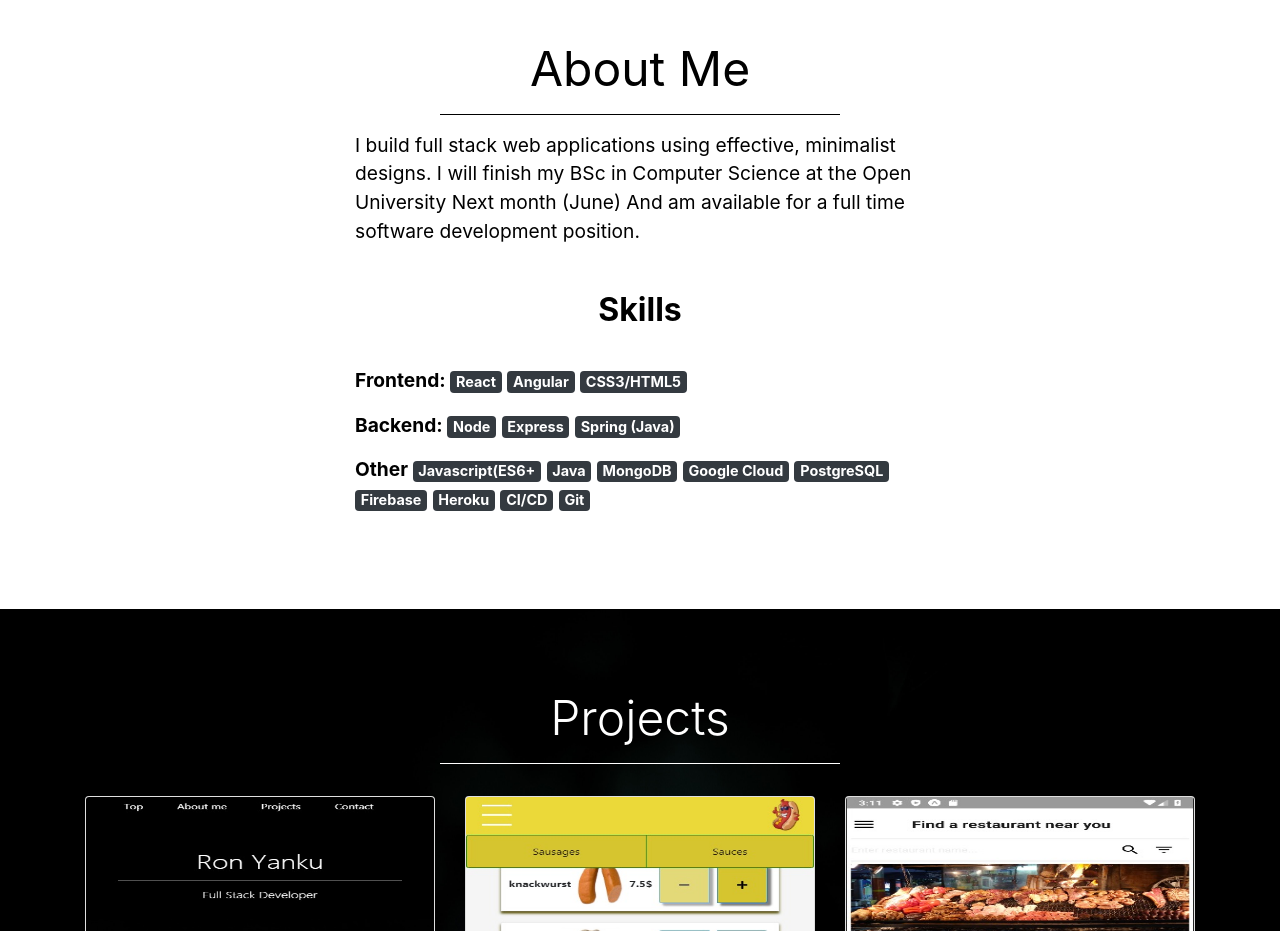
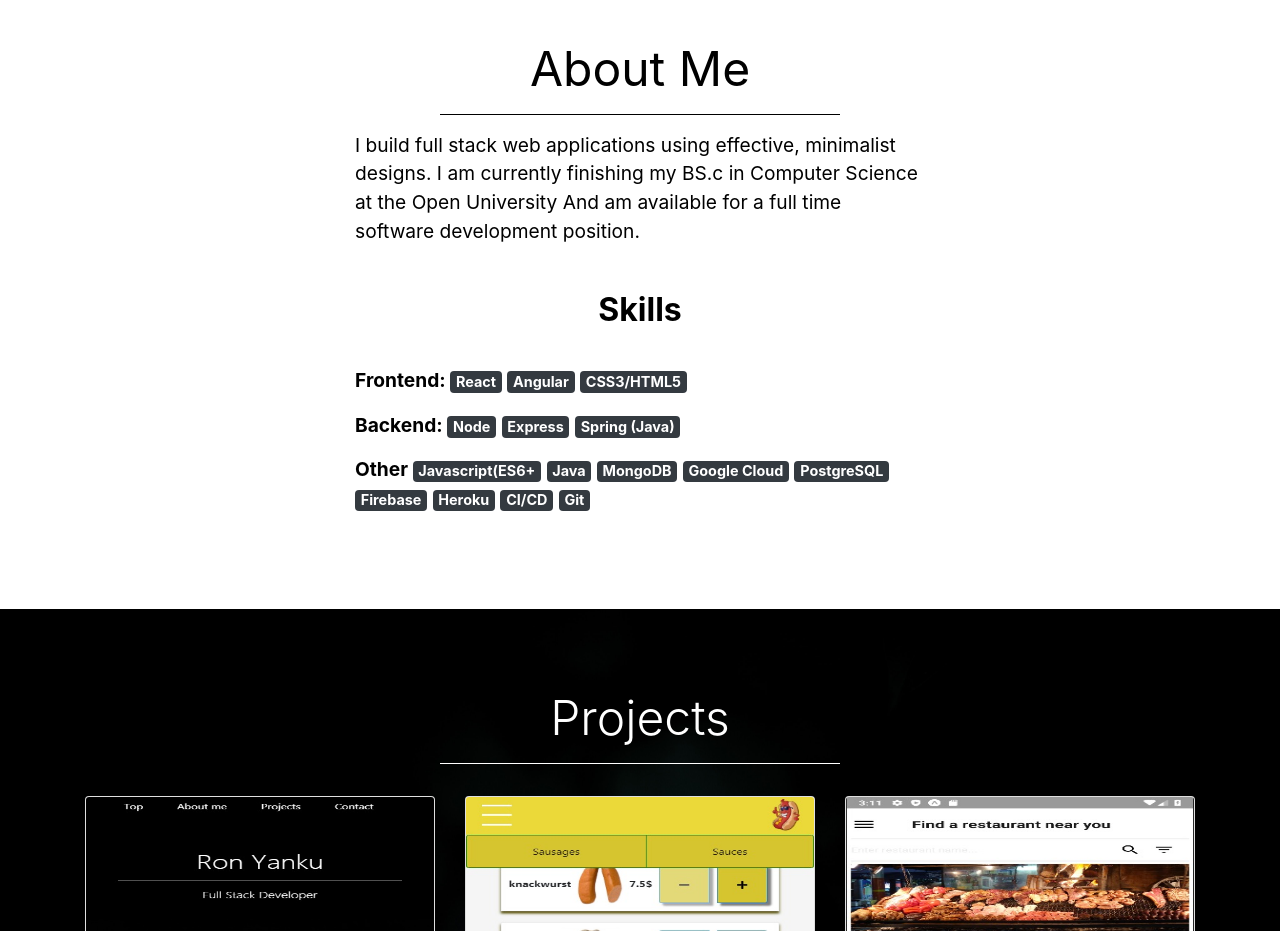
Before and after one commit to RonYanku/homepage, a React (Create React App) app: page / in a window 1280 px wide. Shown: the part 840-1771 px from the top of the page. Built offline with nearby package versions, Linux system fonts and the light colour scheme.

Commit message:
fixed About me

```diff
--- a/src/Components/PortfolioAbout.js
+++ b/src/Components/PortfolioAbout.js
@@ -17,7 +17,7 @@ const PortfolioAbout = () => {
         <hr id="about-hr"/>
         <p>
           I build full stack web applications using effective, minimalist designs.
-          I will finish my BSc in Computer Science at the Open University Next month (June)
+          I am currently finishing my BS.c in Computer Science at the Open University
           And am available for a full time software development position.
         </p>
         <br/>
```
